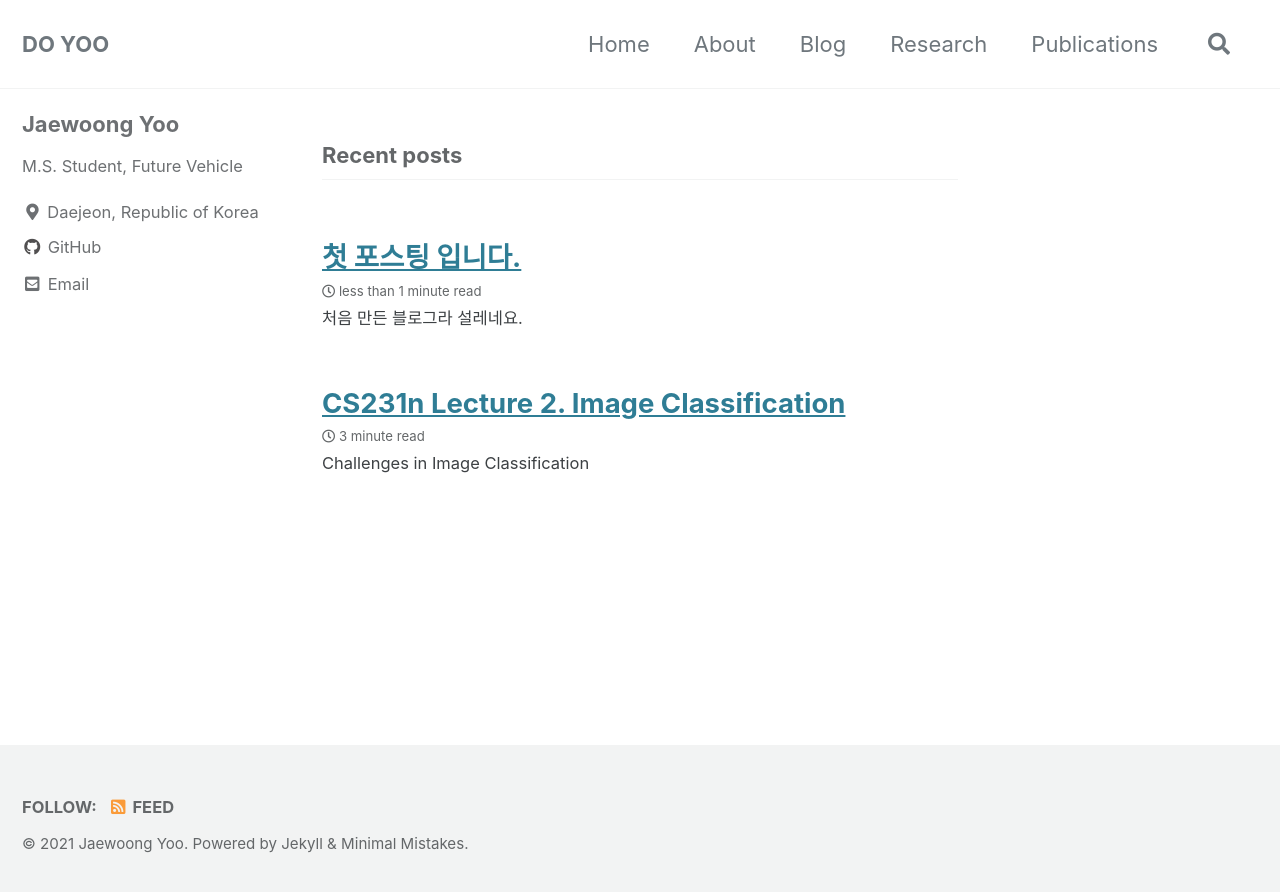
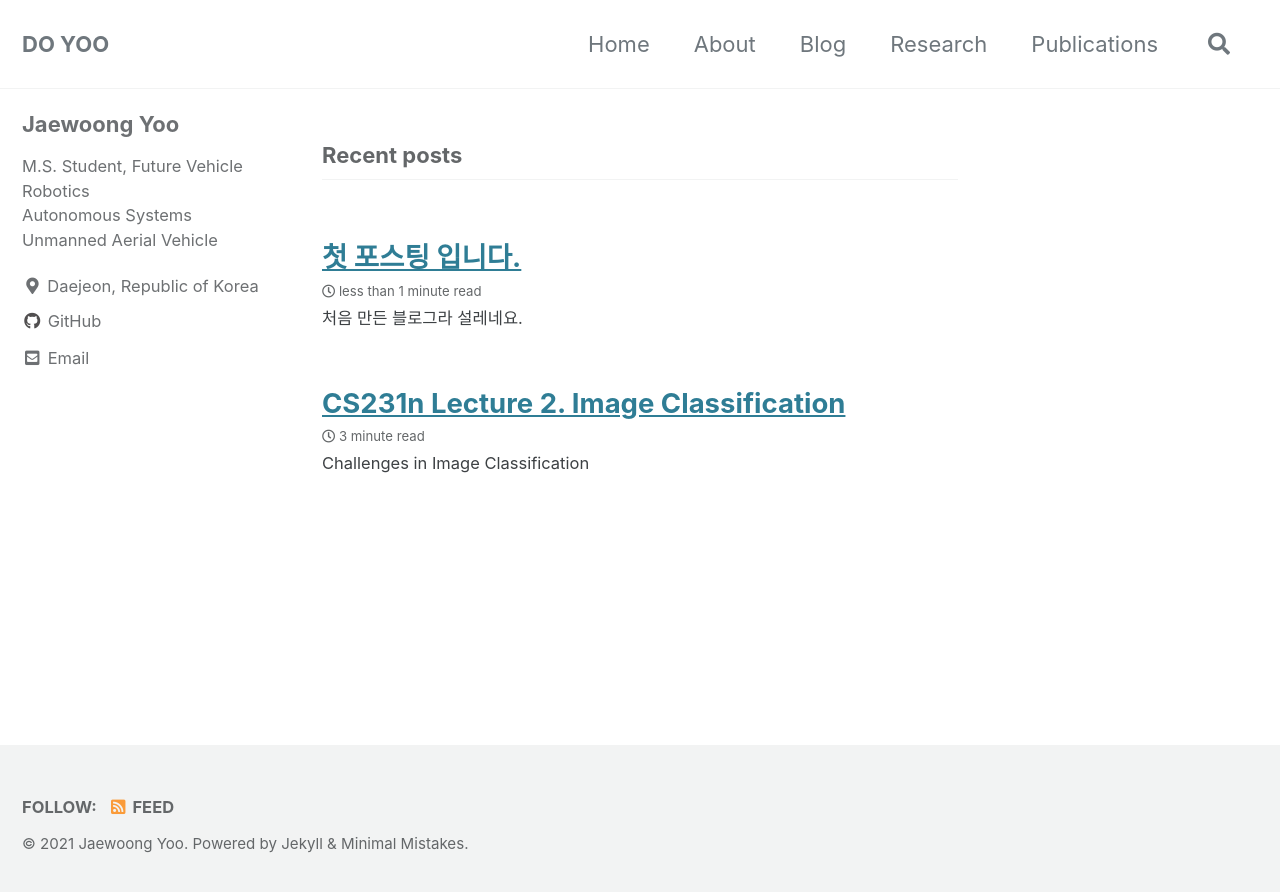
Before and after one commit to Jaewoong-Yoo/Jaewoong-Yoo.github.io, a Jekyll site: the page built from index.html, in a window 1280 px wide. Shown: the top 892 px of the page. Built offline with Jekyll 4.4.1, drawn with Linux system fonts in a browser that asks for light colours; cached includes are drawn as plain includes; the list of posts is cut into pages by our own code.

Commit message:
Update _config.yml

```diff
--- a/_config.yml
+++ b/_config.yml
@@ -103,7 +103,7 @@ analytics:
 author:
   name             : "Jaewoong Yoo"
   avatar           : # path of avatar image, e.g. "/assets/images/bio-photo.jpg"
-  bio              : "M.S. Student, Future Vehicle"
+  bio              : "M.S. Student, Future Vehicle <br> Robotics <br> Autonomous Systems <br> Unmanned Aerial Vehicle"
   location         : "Daejeon, Republic of Korea"
   email            : "jaewoong.yoo94@gmail.com"
   links:
```
